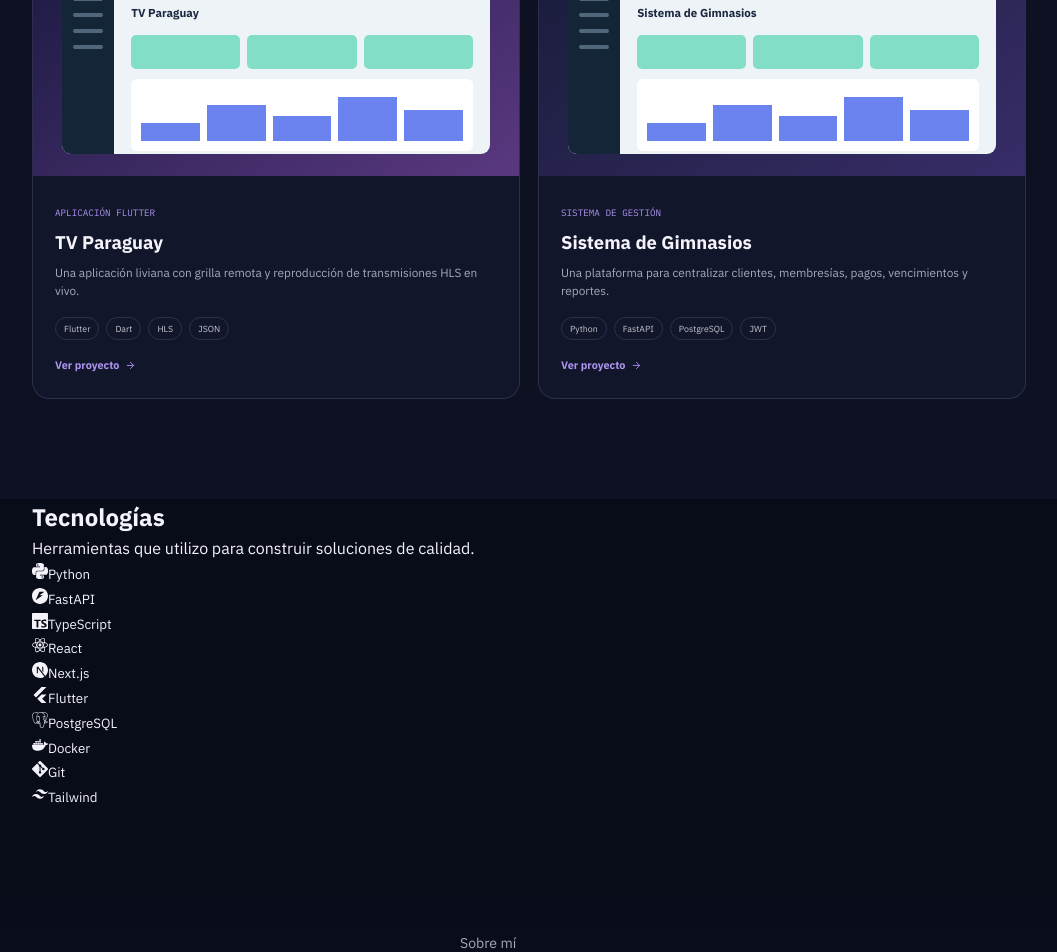
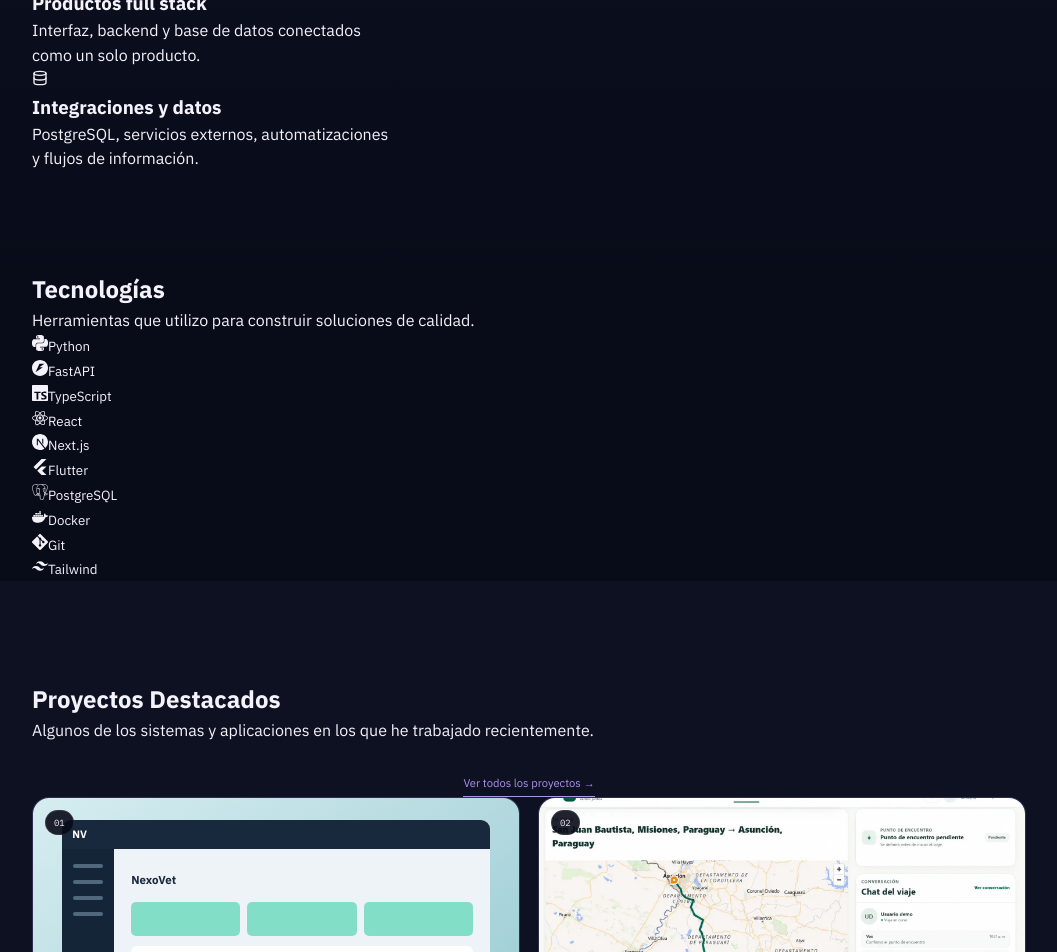
Before and after one commit to LiderSalinas/portfolio-lider-web, a Next.js app: page / in a window 1280 px wide. Shown: the part 1220-2172 px from the top of the page, without its empty margins (111-1168 px from the left). Built offline with nearby package versions, Linux system fonts and the light colour scheme.

Commit message:
feat: adaptar app/page.tsx al diseño Ansel

```diff
--- a/app/page.tsx
+++ b/app/page.tsx
@@ -16,9 +16,9 @@ export default function Home() {
       <Navbar />
       <main id="contenido">
         <Hero />
+        <About />
+        <Skills />
         <ProjectsGrid />
-        <Skills />
-        <About />
         <Experience />
         <Contact />
       </main>
```
